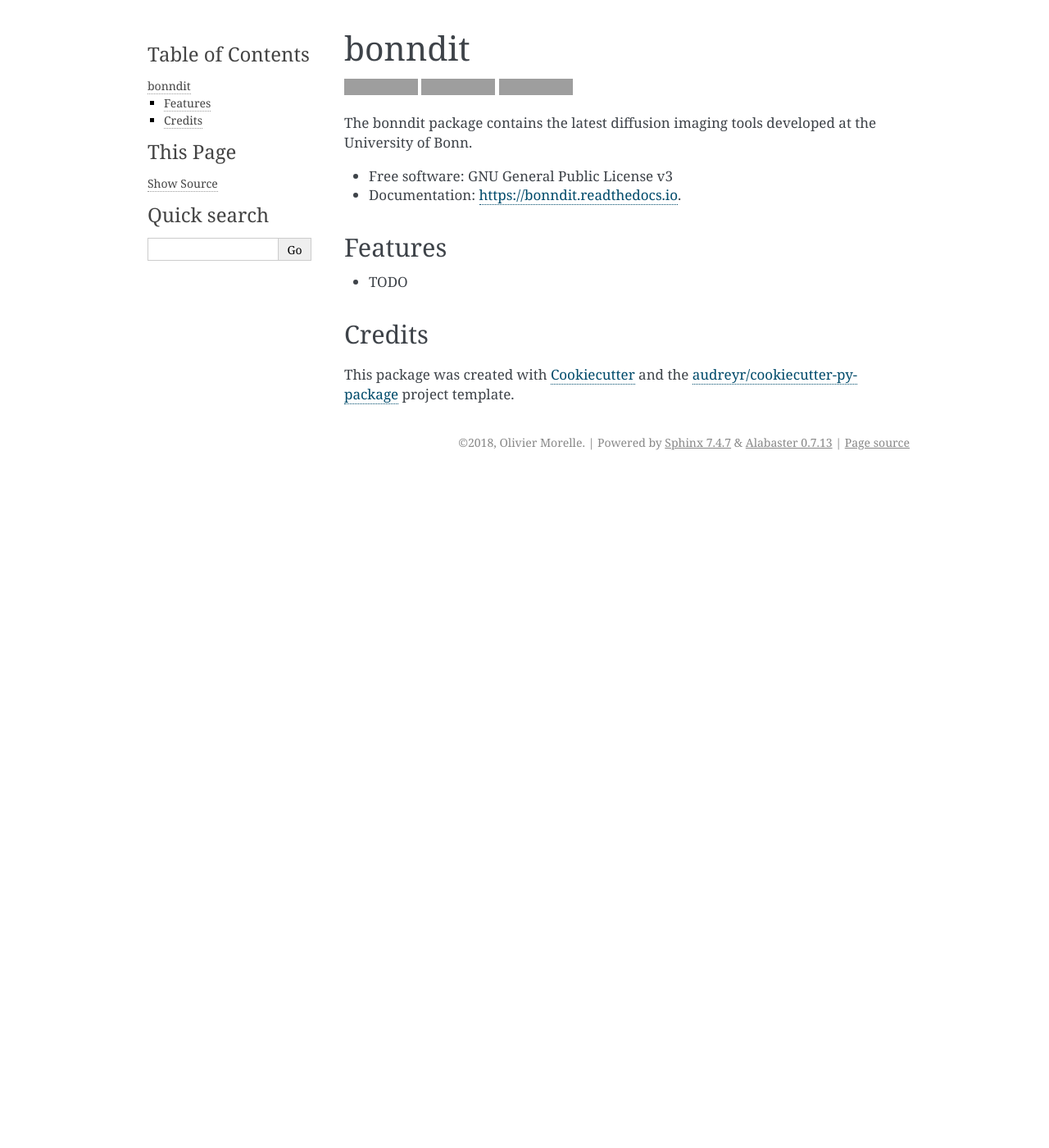
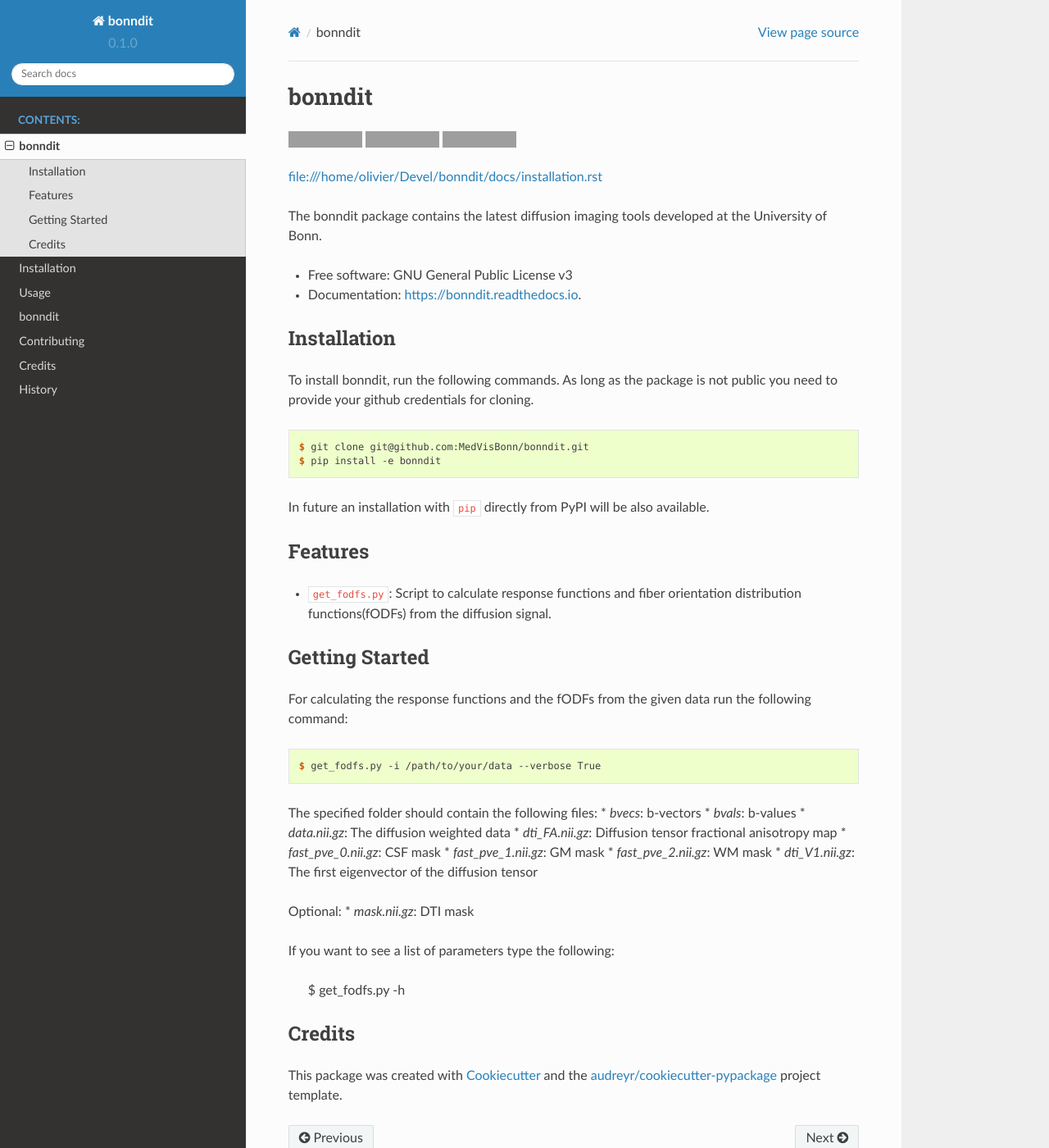
Before and after one commit to MedVisBonn/bonndit, a Sphinx documentation site: the page built from docs/readme.rst, in a window 1280 px wide and 1400 px high. Shown: the whole window at 82% size. Built offline with Sphinx 7.4.7 and the Read the Docs theme 2.0.0, drawn with Linux system fonts in a browser that asks for light colours; pages that are not in the unit, such as notebooks, are missing from menus; some of the changed text lies outside the part shown; grey boxes are pictures that could not be loaded.

Commit message:
Changes to README and documentation

```diff
--- a/README.rst
+++ b/README.rst
@@ -14,6 +14,7 @@ bonndit
         :alt: Documentation Status
 
 
+file:///home/olivier/Devel/bonndit/docs/installation.rst
 
 
 The bonndit package contains the latest diffusion imaging tools developed at the University of Bonn.
@@ -22,11 +23,48 @@ The bonndit package contains the latest diffusion imaging tools developed at the
 * Free software: GNU General Public License v3
 * Documentation: https://bonndit.readthedocs.io.
 
+Installation
+------------
+To install bonndit, run the following commands. As long as the package is not public you need to provide your github credentials for cloning.
+
+.. code-block:: console
+
+    $ git clone git@github.com:MedVisBonn/bonndit.git
+    $ pip install -e bonndit
+
+In future an installation with :code:`pip` directly from PyPI will be also available.
 
 Features
 --------
 
-* TODO
+* :code:`get_fodfs.py`: Script to calculate response functions and fiber orientation distribution functions(fODFs) from the diffusion signal.
+
+Getting Started
+---------------
+For calculating the response functions and the fODFs from the given data run the following command:
+
+.. code-block:: console
+
+    $ get_fodfs.py -i /path/to/your/data --verbose True
+
+The specified folder should contain the following files:
+* `bvecs`: b-vectors
+* `bvals`: b-values
+* `data.nii.gz`: The diffusion weighted data
+* `dti_FA.nii.gz`: Diffusion tensor fractional anisotropy map
+* `fast_pve_0.nii.gz`: CSF mask
+* `fast_pve_1.nii.gz`: GM mask
+* `fast_pve_2.nii.gz`: WM mask
+* `dti_V1.nii.gz`: The first eigenvector of the diffusion tensor
+
+Optional:
+* `mask.nii.gz`: DTI mask
+
+
+If you want to see a list of parameters type the following:
+
+    $ get_fodfs.py -h
+
 
 Credits
 -------
--- a/docs/conf.py
+++ b/docs/conf.py
@@ -84,7 +84,7 @@ todo_include_todos = False
 # The theme to use for HTML and HTML Help pages.  See the documentation for
 # a list of builtin themes.
 #
-html_theme = 'alabaster'
+html_theme = 'sphinx_rtd_theme'
 
 # Theme options are theme-specific and customize the look and feel of a
 # theme further.  For a list of options available for each theme, see the
--- /dev/null
+++ b/docs/modules.rst
@@ -0,0 +1,7 @@
+bonndit
+=======
+
+.. toctree::
+   :maxdepth: 4
+
+   bonndit
```
Also changed, not shown: docs/bonndit.michi.rst (added, +94 -0 lines), docs/bonndit.rst (added, +37 -0 lines), 5 other files.
